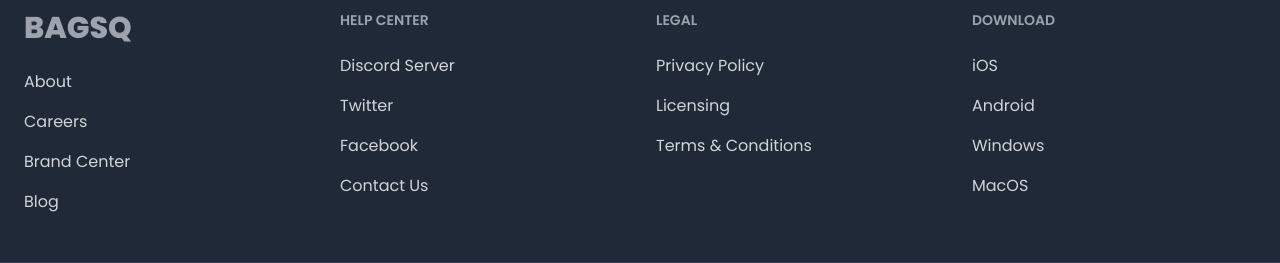
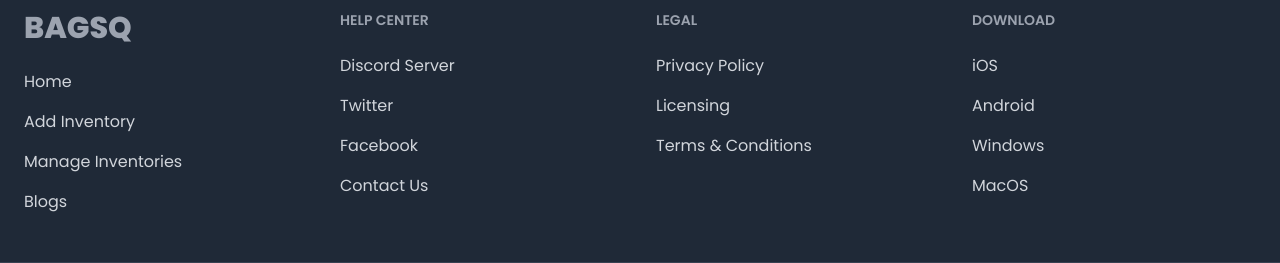
Before and after one commit to emonmorol/bagsq-client, a React (Create React App) app: page / in a window 1280 px wide. Shown: the part 4690-4953 px from the top of the page. Built offline with nearby package versions, Linux system fonts and the light colour scheme; no server answers.

Commit message:
link added in footer

```diff
--- a/src/Hooks/useProducts.js
+++ b/src/Hooks/useProducts.js
@@ -12,7 +12,7 @@ const useProducts = () => {
         setProducts(data);
         setIsLoading(false);
       });
-  }, [products]);
+  }, []);
   return [products, isLoading, setProducts];
 };
 
--- a/src/Pages/Shared/Footer/Footer.js
+++ b/src/Pages/Shared/Footer/Footer.js
@@ -14,23 +14,23 @@ const Footer = () => {
               </h2>
               <ul className="text-gray-300">
                 <li className="mb-4">
-                  <Link to="#" className=" hover:underline">
-                    About
+                  <Link to="/home" className=" hover:underline">
+                    Home
                   </Link>
                 </li>
                 <li className="mb-4">
-                  <Link to="#" className="hover:underline">
-                    Careers
+                  <Link to="/addinventory" className="hover:underline">
+                    Add Inventory
                   </Link>
                 </li>
                 <li className="mb-4">
-                  <Link to="#" className="hover:underline">
-                    Brand Center
+                  <Link to="/manageInventories" className="hover:underline">
+                    Manage Inventories
                   </Link>
                 </li>
                 <li className="mb-4">
-                  <Link to="#" className="hover:underline">
-                    Blog
+                  <Link to="/blogs" className="hover:underline">
+                    Blogs
                   </Link>
                 </li>
               </ul>
```
